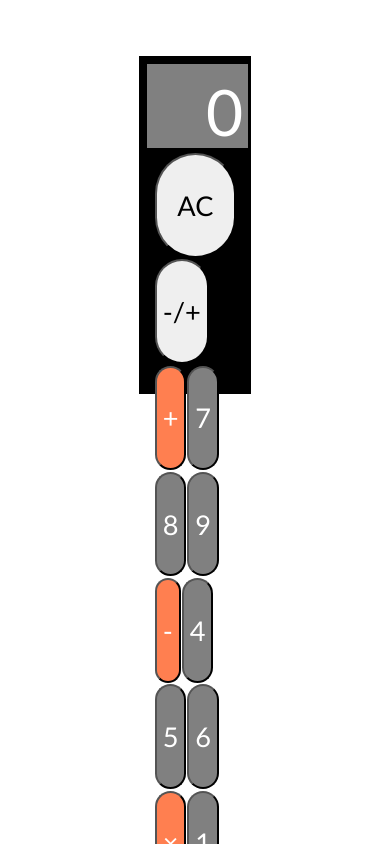
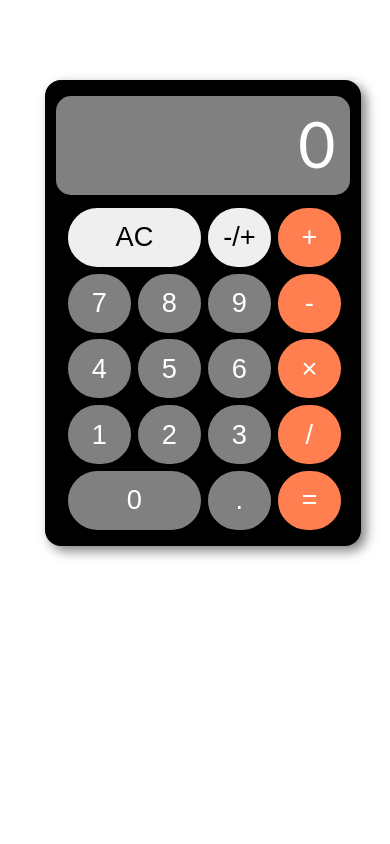
Before and after one commit to AntwuanDixon/top-calculator, a plain HTML site: page index-attempt-2.html in a window 390 px wide. Shown: the top 844 px of the page. Drawn offline with Linux system fonts and the light colour scheme.

Commit message:
redesign calculator. failed to make it responsive

```diff
--- a/style-attempt-2.css
+++ b/style-attempt-2.css
@@ -1,40 +1,57 @@
+body {
+    padding: 0;
+    margin: 0;
+    box-sizing: border-box;
+    font-family:'Gill Sans', 'Gill Sans MT', Calibri, 'Trebuchet MS', sans-serif;
+}
+
+.container-parent {
+    display: flex;
+    justify-content: center;
+    align-items: center;
+    text-align: center;
+    margin: 5rem auto;
+    margin-bottom: 2rem;
+
+}
+
+.container-child {
+    max-width: 300px;
+    width: 100%;
+    height: 450px;
+}
+
 .calculator {
-    display: grid;
-    margin-left: 35%;
-    margin-right: 35%;
-    margin-top: 15%;
-    width: auto;
-    height: 30vh;
+    width: 100%;
+    height: 100%;
+    border-style: solid;
+    border-width: .5rem;
+    background-color: black;
+    border-radius: 1rem;
+    box-shadow: 5px 5px 12px rgba(0,0,0,0.5);
 
-    padding-bottom: 20%;
-
-    border-style: solid;
-    border-width: 5px;
-    justify-content: space-around;
-    background-color: black;
 }
 
 .display-container {
     display: block;
     line-height: 6em;
+    height: 22%;
+    margin: .5rem auto;
     text-align: right;
-    width: 99%;
-    height: 10vh;
-    border-style: solid;
+    width: 98%;
     background-color: grey;
+    border-radius: 15px;
 }
 
 .calculator__display {
-    height: 100px;
     padding-right: 5%;
     display: inline-block;
     font-size: 4em;
     color: white;
-    font-family:'Gill Sans', 'Gill Sans MT', Calibri, 'Trebuchet MS', sans-serif;
 }
 
 .calculator__keys {
-    height: 100%;
+    height: 70%;
     display: flex;
     flex-wrap: wrap;
     padding-bottom: 12px;
@@ -45,17 +62,45 @@
 button {
     flex-basis: 24%;
     flex-grow: 0;
-    height: 25%;
-    margin-top: 2%;
+    height: 20%;
+    border-width: 2px;
+    border-style: solid;
+    margin-top: 1%;
     margin-left: 1%;
     border-radius: 50px;
     font-size: 1.7em;
-    font-family:'Gill Sans', 'Gill Sans MT', Calibri, 'Trebuchet MS', sans-serif;
+    outline: 0;
+}
+
+.key--operator:hover {
+    cursor: pointer;
+    background-color:rgb(255, 151, 113);
+    }
+
+.key--equal:hover {
+    cursor: pointer;
+    background-color:rgb(255, 151, 113);
+}
+
+.number:hover {
+    cursor: pointer;
+    background-color: #8b8b8b;
+}
+
+button:active {
+    /*
+    box-shadow: 0 4px #666;
+    transform: translateY(2px);
+    */
+    }
+
+.number:active {
+    background-color: rgb(0, 0, 0);
 }
 
 #clear {
-    flex-basis: 74%;
-    flex-grow: 4;
+    flex-basis: 25%;
+    flex-grow: 2;
 }
 
 #zero {
```
